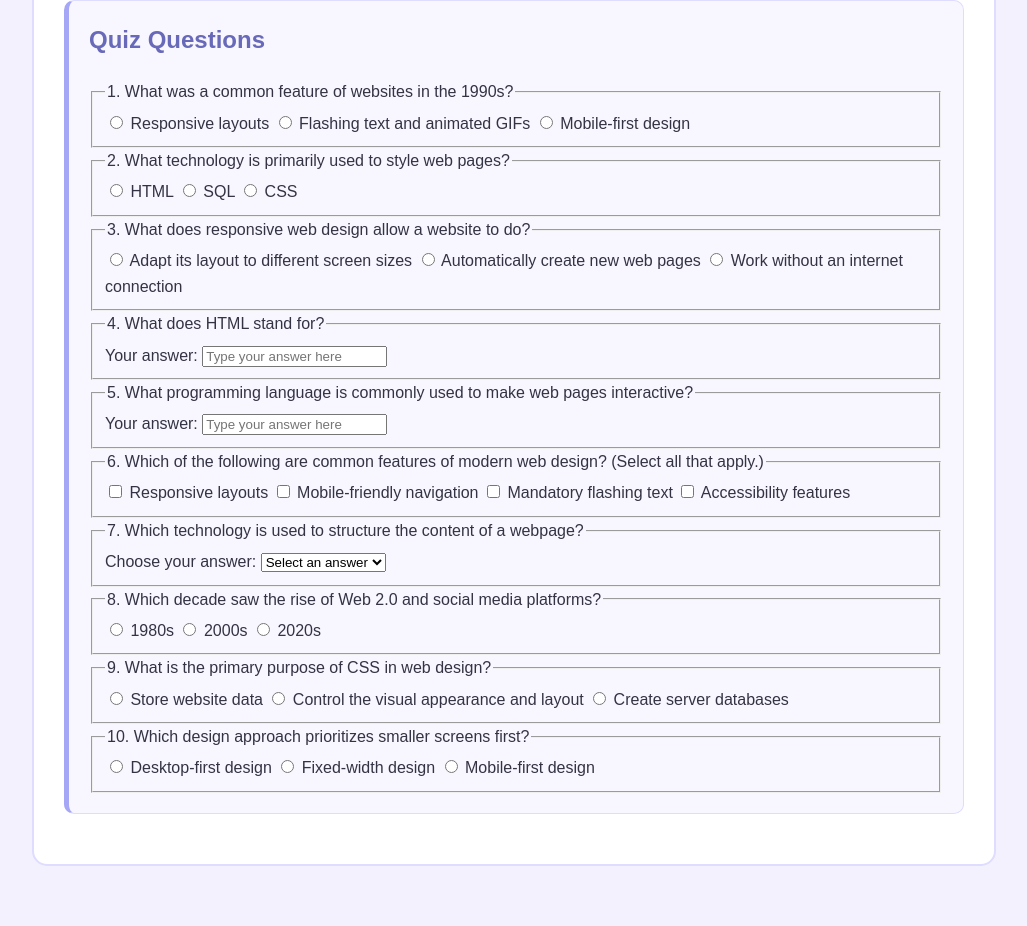
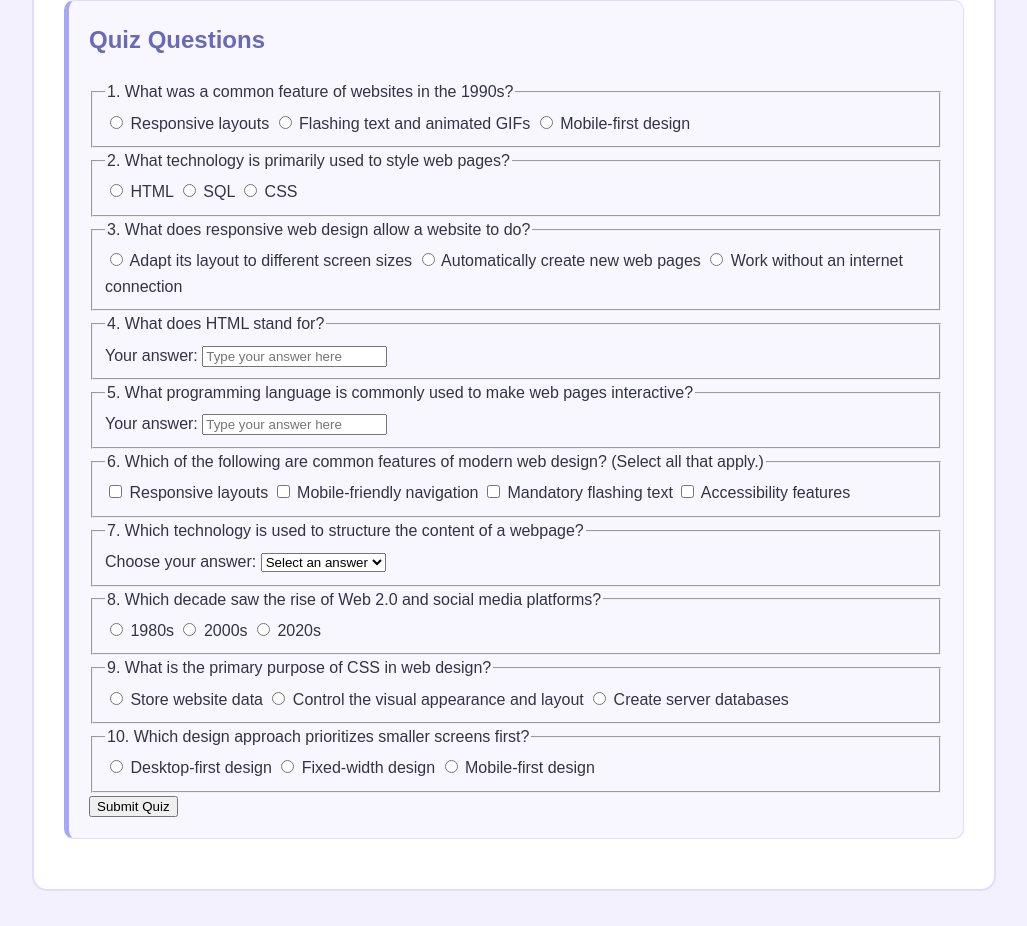
Before and after one commit to trudy-jet/web-design-evolution, a plain HTML site: page quiz.html in a window 1280 px wide. Shown: the part 463-1389 px from the top of the page, without its empty margins (126-1153 px from the left). Before the commit the page ends 1364 px from the top, so only its background shows below. Drawn offline with Linux system fonts and the light colour scheme.

Commit message:
Add submit button and results section to quiz
Added a submit button for the quiz and a section for results.

```diff
--- a/quiz.html
+++ b/quiz.html
@@ -216,8 +216,16 @@
     </label>
 </fieldset>
 
+<!-- Button to submit quiz answers -->
+<button type="submit" id="submit-btn">
+    Submit Quiz
+</button>
+
     </form>
 </section>
+
+<!-- Quiz results will appear here -->
+<section id="results" aria-live="polite" hidden></section>
 
     </main>
 
```
